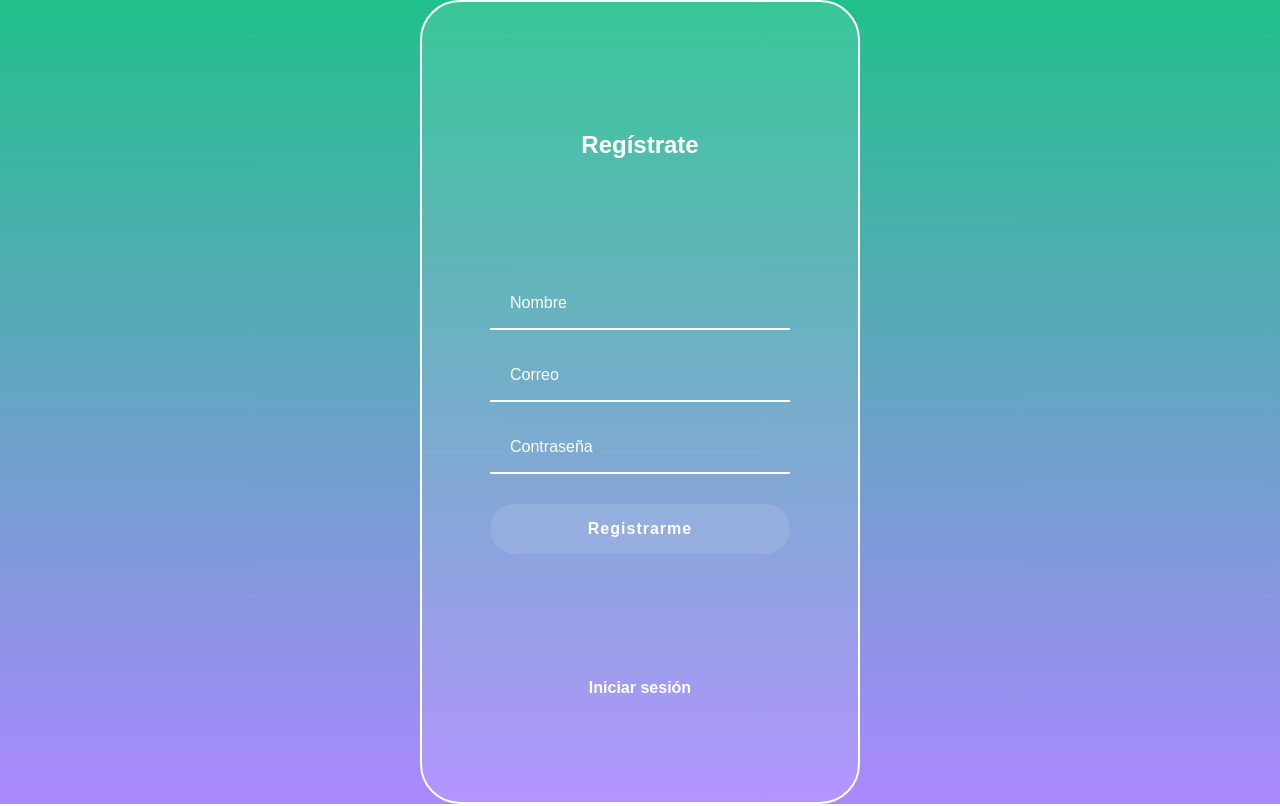
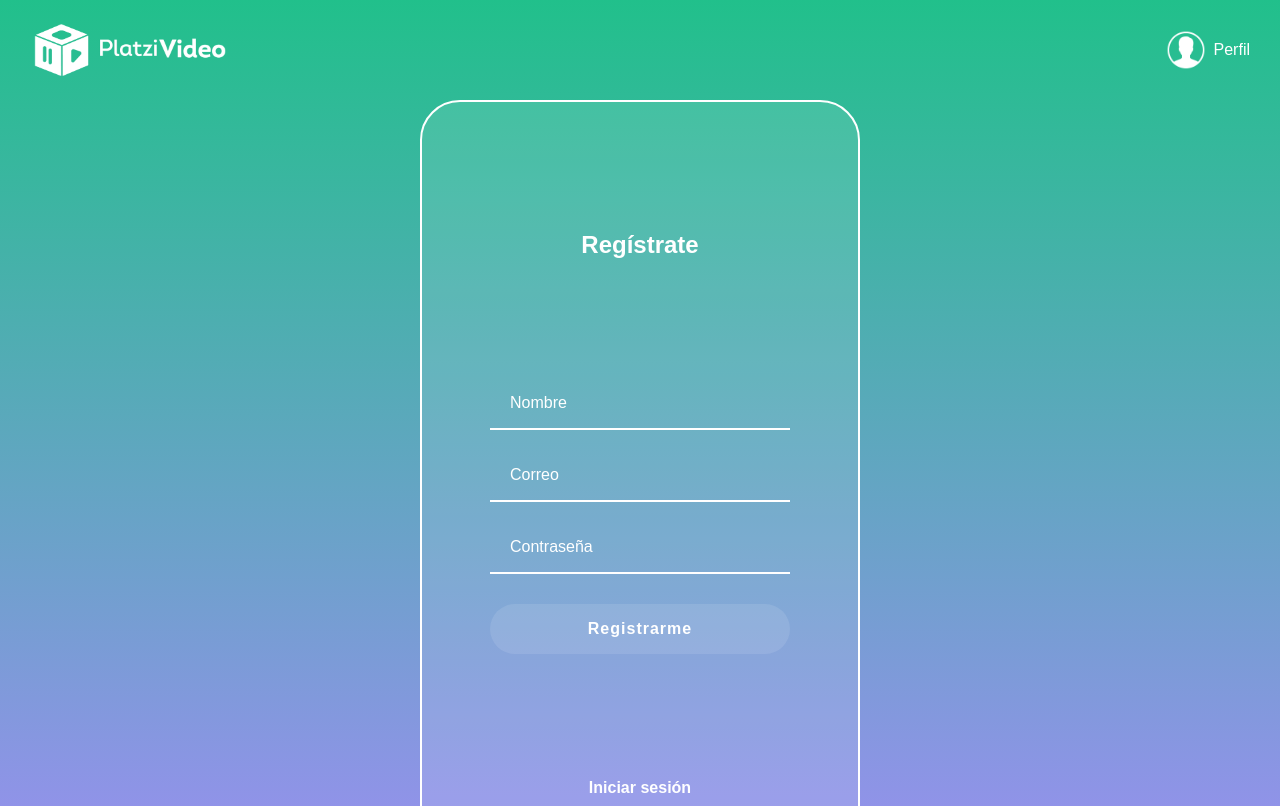
Before and after one commit to sebastian07leal/Platzi-Video, a React app: page /register in a window 1280 px wide. Shown: the top 806 px of the page. Built offline with nearby package versions, Linux system fonts and the light colour scheme; a web font is replaced by a local one.

Commit message:
Layout for views

```diff
--- a/src/assets/styles/App.sass
+++ b/src/assets/styles/App.sass
@@ -7,7 +7,7 @@
   background: $main-color
 
 .container-fullheight
-  min-height: 100vh
+  min-height: calc( 100vh - 200px )
   display: flex
   justify-content: center
   align-items: center
--- /dev/null
+++ b/src/components/Layout.jsx
@@ -0,0 +1,13 @@
+import React from 'react';
+import Header from './Header';
+import Footer from './Footer';
+
+const Layout = ({children}) => (
+    <div className="App">
+        <Header />
+            {children}
+        <Footer />
+    </div>
+);
+
+export default Layout;
--- a/src/containers/Home.jsx
+++ b/src/containers/Home.jsx
@@ -1,15 +1,12 @@
 import React from 'react';
-import Header from '../components/Header';
 import Search from '../components/Search';
 import Categories from '../components/Categories';
 import Carousel from '../components/Carousel';
 import CarouselItem from '../components/CarouselItem';
-import Footer from '../components/Footer';
 import '../assets/styles/App.sass';
 
 const Home = () => (
-    <div className="App">
-        <Header />
+    <>
         <Search />
         <Categories title="Mi lista">
             <Carousel>
@@ -32,8 +29,7 @@
                 <CarouselItem />
             </Carousel>
         </Categories>
-        <Footer />
-    </div>
+    </>
 );
 
 export default Home;
--- a/src/routes/App.js
+++ b/src/routes/App.js
@@ -4,15 +4,18 @@
 import Login from '../containers/Login';
 import Register from '../containers/Register';
 import NotFound from '../containers/NotFound';
+import Layout from '../components/Layout';
 
 const App = () => (
     <BrowserRouter>
+        <Layout>
             <Switch>
                 <Route exact path="/" component={Home} />
                 <Route exact path="/login" component={Login} />
                 <Route exact path="/register" component={Register} />
                 <Route component={NotFound} />
             </Switch>
+        </Layout>
     </BrowserRouter>
     );
 
```
Lines whose indentation alone changed are shown as unchanged.
